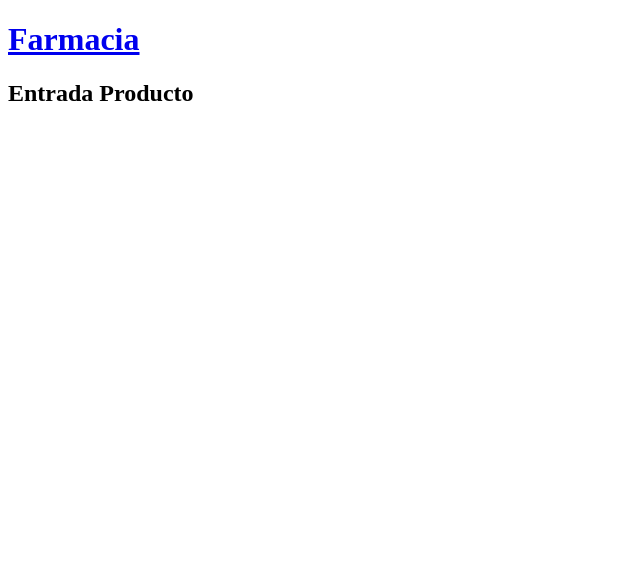
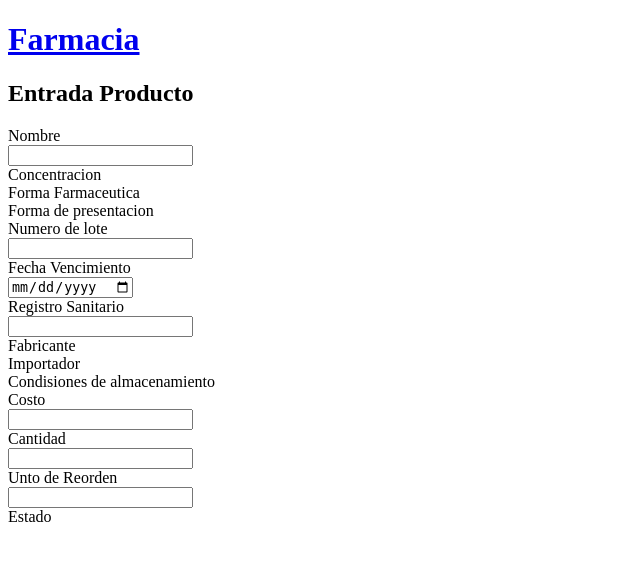
Before and after one commit to fortunaign/Inventario, a PHP site: page /form/farmacia/inProd.php in a window 1280 px wide. Shown: the top 561 px of the page, without its empty margins (0-640 px from the left). Run offline with PHP 8.4, Linux system fonts and the light colour scheme.

Commit message:
farmacia - formulario
Forumario farmacia parte 1

```diff
--- a/form/farmacia/inProd.php
+++ b/form/farmacia/inProd.php
@@ -9,5 +9,27 @@
 <body>
     <h1><a href="/Inventario/form/farmacia/farmacia.php">Farmacia</a></h1>
     <h2>Entrada Producto</h2>
+    <label for="">Nombre</label><br>
+    <input type="text" name="proname" id=""><br>
+    <label for="">Concentracion</label><br>
+    <label for="">Forma Farmaceutica</label><br>
+    <label for="">Forma de presentacion</label><br>
+    <label for="">Numero de lote</label><br>
+    <input type="text" name="pronumlot" id=""><br>
+    <label for="">Fecha Vencimiento</label><br>
+    <input type="date" name="vencimiento" id=""><br>
+    <label for="">Registro Sanitario</label><br>
+    <input type="text" name="rsanitario" id=""><br>
+    <label for="">Fabricante</label><br>
+    <label for="">Importador</label><br>
+    <label for="">Condisiones de almacenamiento</label><br>
+    <label for="">Costo</label><br>
+    <input type="text" name="procosto" id=""><br>
+    <label for="">Cantidad</label><br>
+    <input type="number" name="cantidad" id=""><br>
+    <label for="">Unto de Reorden</label><br>
+    <input type="number" name="puntoreo" id=""><br>
+    <label for="">Estado</label>
+
 </body>
 </html>
```
